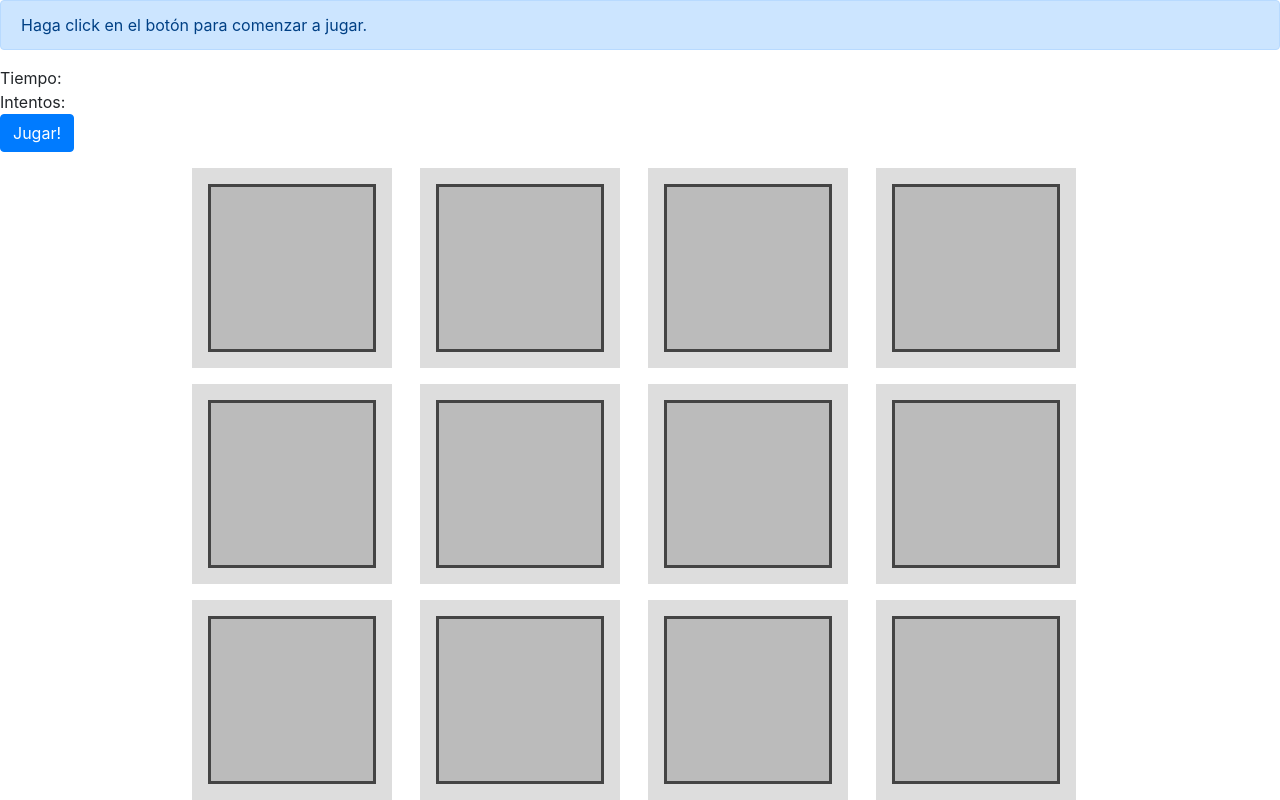
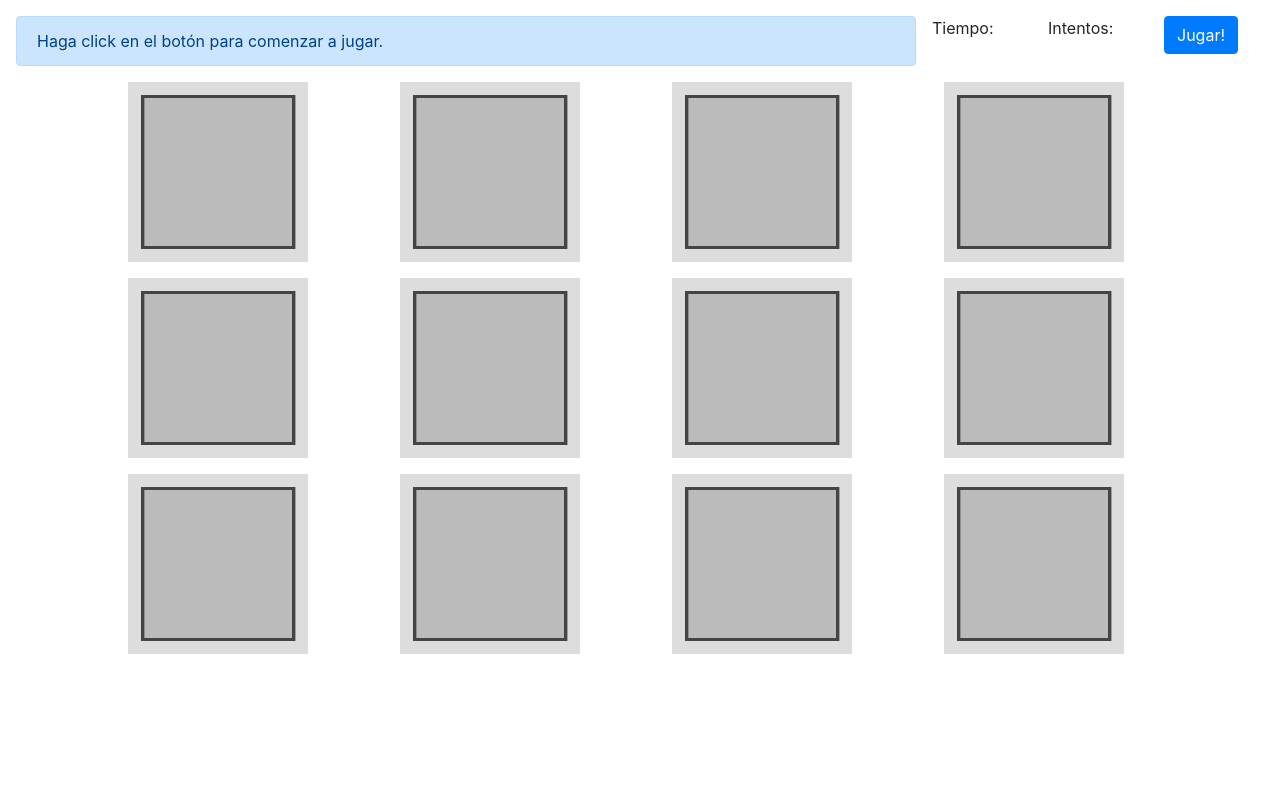
Before and after one commit to pfefferi/memo-test, a plain HTML site: page index.html in a window 1280 px wide. Drawn offline with nearby package versions, Linux system fonts and the light colour scheme.

Commit message:
Fix formatting issues

```diff
--- a/css/style.css
+++ b/css/style.css
@@ -1,7 +1,7 @@
 /*/ ///////////////////////////////// ------- //////////////////////////////////////////*/
-/*////////////////////////////////// Header //////////////////////////////////////////*/
+/*/ ///////////////////////////////// Header //////////////////////////////////////////*/
 
-.top {
+.header {
     margin-top: 1em;
     margin-left: 1em;
     margin-right: 1em;
@@ -11,26 +11,28 @@
 }
 
 /*/ ///////////////////////////////// Board //////////////////////////////////////////*/
-
+.board-parent {
+    padding: 0 10%;
+}
 .board {
-    margin-top: 1em;
-    margin-left: 15vw;
-    margin-right: 15vw;
     display: grid;
-    grid-template-columns: repeat(auto-fill, minmax(200px, 1fr));
-    grid-column-gap: 1rem;
-    grid-row-gap: 1rem;
+    grid-template-columns: repeat(4, 20vw);
+    grid-column-gap: 1em;
+    grid-row-gap: 1em;
+    padding: 0 auto;
 }
 .board > div {
     background: #ddd;
-    padding: 1em;
+    padding: 1vw;
 }
 
-/*////////////////////////////////// Flip Card //////////////////////////////////////////*/
+/*/ ///////////////////////////////// Flip Card //////////////////////////////////////////*/
 
 .flip-card {
-    width: 200px;
-    height: 200px;
+    width: 15vw;
+    height: 15vw;
+    max-width: 180px;
+    max-height: 180px;
     perspective: 1000px;
     cursor: pointer;
 }
```
